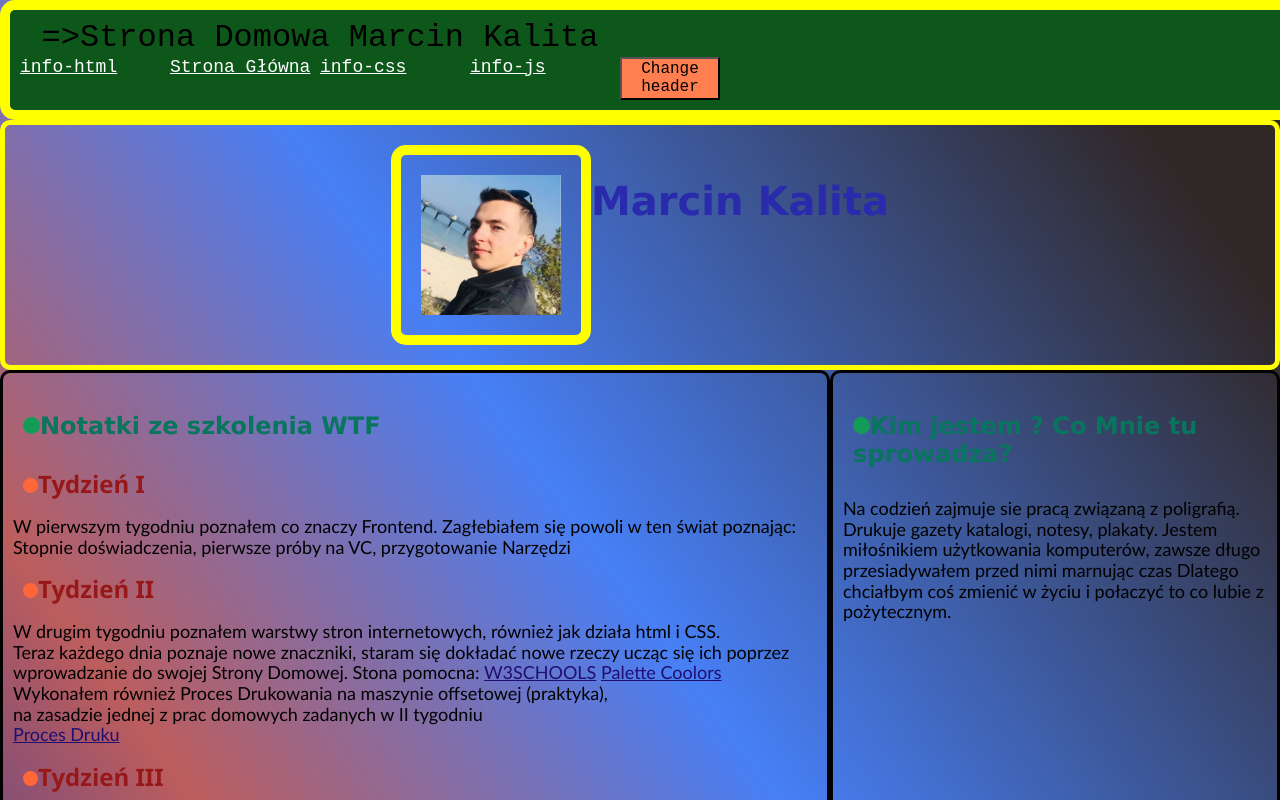
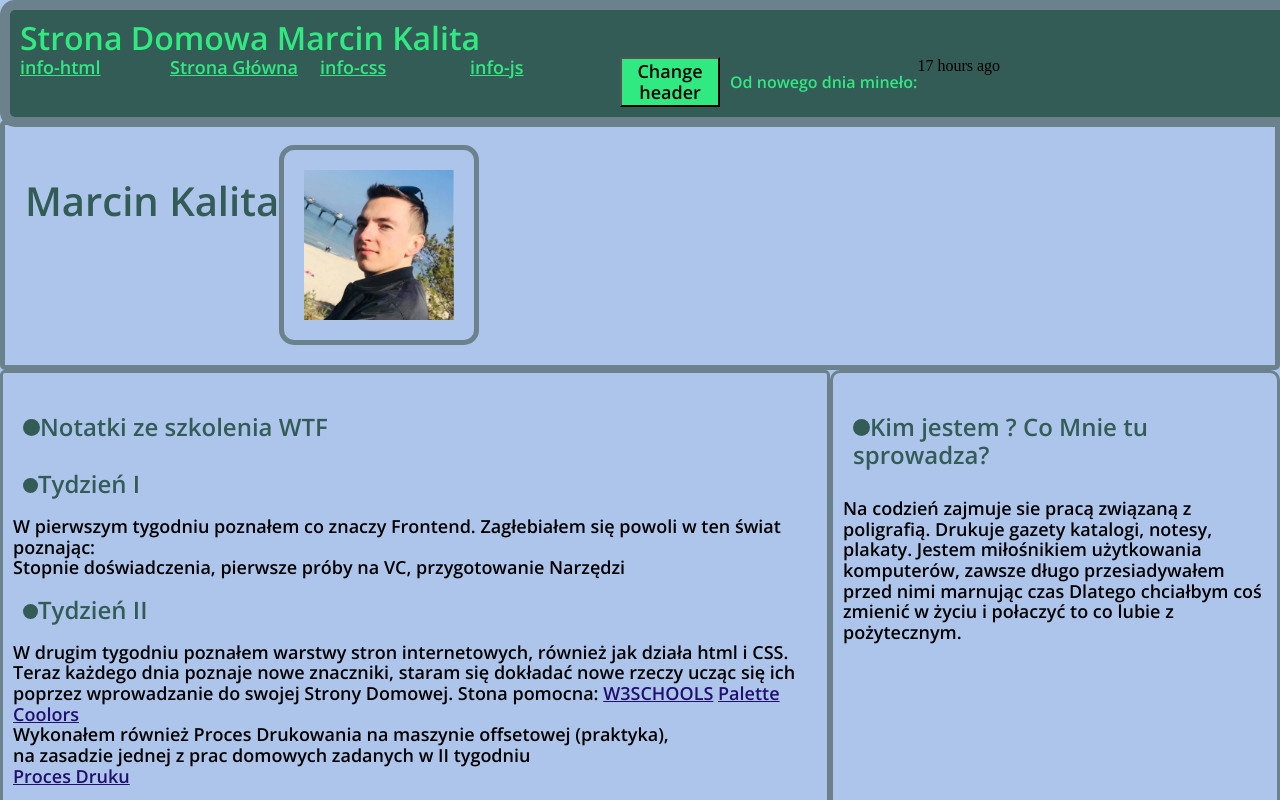
Before and after one commit to Marcin-Kalita/webpack, a website built with webpack: page src/pages/index.html in a window 1280 px wide. Shown: the top 800 px of the page. Built offline with nearby package versions, Linux system fonts and the light colour scheme.

Commit message:
deskopt style change

```diff
--- a/src/js/index.js
+++ b/src/js/index.js
@@ -1,10 +1,15 @@
 import '../scss/main.scss';
-
 import moment from 'moment';
 
 /* place your code below */
 
-console.log(moment().startOf('day').fromNow());
+
+const startOfDay = moment().startOf('day').fromNow();
+
+const timePlaceHolder = document.querySelector ('.time--js');
+
+timePlaceHolder.innerHTML = (startOfDay);
+
 
 console.log('HELLO 🚀');
 
@@ -39,7 +44,7 @@ function createContent(QuerySelectorContent, content){
 
 createContent(`.content__js`,`Marcin Kalita` );
 
-const button = document.querySelector ('.button__js--button');
+const button = document.querySelector ('.box-head__js--button');
 console. log (button);
 
 button.addEventListener('click', () => {
--- a/src/pages/index.html
+++ b/src/pages/index.html
@@ -15,8 +15,8 @@
         <a class="box-head__links" href="index.html">Strona Główna</a>
         <a class="box-head__links" href="info-css.html">info-css</a>
         <a class="box-head__links" href="info-js.html">info-js</a>
-        <button class="button__js--button">Change header</button>
-
+        <button class="box-head__js--button">Change header</button>
+        <p class="box-head__description">    Od nowego dnia mineło: </p><span class="time--js"></span>
       </nav>
     </header>
 
@@ -111,6 +111,6 @@
         <a class="footer__back-to-top" href="#Top">back to top</a>
       </footer>
     </main>
-    <script src="/src/js/index.js"></script>
+    <script type="module" src="/src/js/index.js"></script>
   </body>
 </html>
--- a/src/scss/main.scss
+++ b/src/scss/main.scss
@@ -2,6 +2,7 @@
 
 @import "_variables";
 @import "modules/hello.scss";
+@import url('https://fonts.googleapis.com/css2?family=Open+Sans:wght@600&display=swap');
 
 html {
   box-sizing: border-box;
@@ -13,17 +14,11 @@ html {
 }
 body {
   margin-top: 120px;
-  background: linear-gradient(
-    54deg,
-    rgba(33, 32, 136, 0.87718837535014) 5%,
-    rgba(153, 8, 8, 0.6530987394957983) 26%,
-    rgba(0, 78, 242, 0.7231267507002801) 52%,
-    rgba(48, 39, 39, 1) 90%
-  );
+  background: #AEC5EB;
 }
 h1 {
-  color: rgb(180, 22, 22);
-  font-family: verdana;
+  color: #335C57;
+  font-family: 'Open Sans', sans-serif;
   max-width: 580px;
 }
 
@@ -41,31 +36,43 @@ main {
   width: 1930px;
   position: fixed;
   top: 0px;
-  background-color: rgb(14, 87, 26);
+  background-color: #335C57;
   padding: 10px;
-  border: 10px solid yellow;
+  border: 10px solid #6B818C;
   border-radius: 15px;
-  display: grid;
+  display: flex;
+  flex-direction: column;
   &__title {
     max-width: 600px;
     font-size: xx-large;
-    font-family: OCR A Std, monospace;
+    font-family: 'Open Sans', sans-serif;
     display: flex;
     flex-direction: row;
-    justify-content: center;
+    justify-content: left;
   }
-  &__title::before {
-    content: "=>";
+  &__title {
+    color: #31E981;
   }
   &__links {
-    font-family: OCR A Std, monospace;
+    font-family: 'Open Sans', sans-serif;
     font-style: initial;
-    color: #ffffff;
+    color: #31E981;
     font-size: large;
     width: 150px;
   }
   &__links:hover {
     color: rgb(58, 23, 141);
+  }
+  &__js--button {
+    background-color: #31E981;
+    width: 100px;
+    font-family: 'Open Sans', sans-serif;
+    font-size: large;
+  }
+  &__description {
+    margin-left: 10px;
+    color: #31E981;
+    font-family: 'Open Sans', sans-serif;
   }
 }
 .item {
@@ -77,36 +84,36 @@ main {
 .header {
   grid-area: header;
   padding: 20px;
-  border: solid 5px yellow;
-  border-radius: 10px;
+  border: solid 5px #6B818C;
+  border-radius: 5px;
   font-size: xxx-large;
   font-family: monospace;
   display: flex;
-  flex-direction: row-reverse;
-  justify-content: center;
+  flex-direction: reverse;
+  justify-content: left;
   &__content {
     font-size: 40px;
-    font-family: Verdana, Geneva, Tahoma, sans-serif;
-    color: rgb(41, 43, 172);
+    font-family: 'Open Sans', sans-serif;
+    color: #335C57;
   }
   &__picture {
     height: 200px;
     width: 200px;
     box-sizing: border-box;
     padding: 20px;
-    border: 10px solid yellow;
+    border: 5px solid #6B818C;
     border-radius: 15px;
   }
 }
 .content {
   box-sizing: border-box;
   padding: 10px;
-  border: solid black;
-  border-radius: 10px;
+  border: solid #6B818C;
+  border-radius: 5px;
   &__head {
     display: block;
-    color: rgb(9, 117, 94);
-    font-family: verdana;
+    color: #335C57;
+    font-family: 'Open Sans', sans-serif;
     max-width: 600px;
     box-sizing: border-box;
     padding: 10px;
@@ -119,14 +126,14 @@ main {
     width: 17px;
     height: 17px;
     border-radius: 17px;
-    background-color: rgb(19, 156, 88);
+    background-color: #335C57;
   }
   &__header {
     max-width: 400px;
-    color: rgb(151, 24, 24);
+    color: #335C57;
     margin: 0px 10px 0px;
     font-size: x-large;
-    font-family: "Segoe UI", Tahoma, Geneva, Verdana, sans-serif;
+    font-family: 'Open Sans', sans-serif;
   }
   &__header::before {
     content: "";
@@ -134,34 +141,34 @@ main {
     width: 15px;
     height: 15px;
     border-radius: 15px;
-    background-color: rgb(255, 103, 57);
+    background-color: #335C57;
   }
   &__description {
-    font-family: "Gill Sans", "Gill Sans MT", Calibri, "Trebuchet MS",
-      sans-serif;
+    font-family:'Open Sans', sans-serif;
     font-size: large;
   }
   &__description--concepts {
     max-width: 900px;
     text-align: left;
     margin-left: 30%;
-    font-family: Verdana, Geneva, Tahoma, sans-serif;
+    font-family: 'Open Sans', sans-serif;
   }
   &__content-aside {
     grid-area: aside;
     box-sizing: border-box;
     padding: 10px;
-    border: solid black;
+    border: solid #6B818C;
     border-radius: 10px;
   }
   &__subject {
-    font-size: 50px;
+    color: white;
+    font-family: 'Open Sans', sans-serif;
   }
 }
 h4 {
   color: rgb(44, 38, 97);
   font-size: large;
-  font-family: "Segoe UI", Tahoma, Geneva, Verdana, sans-serif;
+  font-family: 'Open Sans', sans-serif;
   margin: 0px 5px 0px;
 }
 a {
@@ -171,18 +178,17 @@ a {
 .footer {
   grid-area: footer;
   font-size: x-large;
-  font-family: "Lucida Sans", "Lucida Sans Regular", "Lucida Grande",
-    "Lucida Sans Unicode", Geneva, Verdana, sans-serif;
+  font-family: 'Open Sans', sans-serif;
   margin: 20px 0px 20px;
   box-sizing: border-box;
-  border: solid black;
+  border: solid #6B818C;
   padding: 10px;
   border-radius: 10px;
   margin: 0 auto;
   &__back-to-top {
     font-size: larger;
-    font-family: "Franklin Gothic Medium", "Arial Narrow", Arial, sans-serif;
-    color: yellowgreen;
+    font-family: 'Open Sans', sans-serif;
+    color: #335C57;
   }
 }
 
@@ -195,20 +201,24 @@ a {
   border-radius: 20px;
   overflow: auto;
   margin: 0 auto;
-  font-family: Verdana, Geneva, Tahoma, sans-serif;
+  font-family: 'Open Sans', sans-serif;
 }
 
 li {
   max-width: 900px;
   text-align: left;
   margin-left: 30%;
-  font-family: Verdana, Geneva, Tahoma, sans-serif;
+  font-family: 'Open Sans', sans-serif;
 }
 .button__js--button {
-  background-color: coral;
+  background-color: #31E981;
   width: 100px;
-  font-family: monospace;
+  font-family: 'Open Sans', sans-serif;
   font-size: large;
+  &__description {
+    color: #31E981;
+    font-family: 'Open Sans', sans-serif;
+  }
 }
 
 .js-klasa {
@@ -225,7 +235,7 @@ li {
   width: 100px;
   height: 25px;
   background-color: rgb(255, 255, 255);
-  font-family: monospace;
+  font-family:'Open Sans', sans-serif;
   font-size: large;
 }
 
@@ -241,7 +251,7 @@ li {
     border: solid 5px yellow;
     border-radius: 10px;
     font-size: xxx-large;
-    font-family: monospace;
+    font-family: 'Open Sans', sans-serif;
     display: flex;
     flex-direction: column-reverse;
     align-items: center;
@@ -264,14 +274,13 @@ li {
     margin-top: 0px;
     padding: 0px;
     font-size: x-large;
-    font-family: OCR A Std, monospace;
+    font-family: 'Open Sans', sans-serif;
     display: flex;
     flex-direction: row;
     justify-content: left;
   }
   &__links {
-    font-family: -apple-system, BlinkMacSystemFont, "Segoe UI", Roboto, Oxygen,
-      Ubuntu, Cantarell, "Open Sans", "Helvetica Neue", sans-serif;
+    font-family: 'Open Sans', sans-serif;
     color: #000000;
     font-size: large;
     margin-top: 5px;
@@ -314,7 +323,7 @@ li {
   .footer {
     width: 456px;
     font-size: large;
-    font-family: Verdana, Geneva, Tahoma, sans-serif;
+    font-family: 'Open Sans', sans-serif;
     margin: 20px 0px 20px;
     box-sizing: border-box;
     border: solid black;
@@ -329,7 +338,7 @@ li {
     width: 100px;
     height: 25px;
     background-color: rgb(255, 255, 255);
-    font-family: monospace;
+    font-family: 'Open Sans', sans-serif;
     font-size: large;
   }
   .item--js {
```
